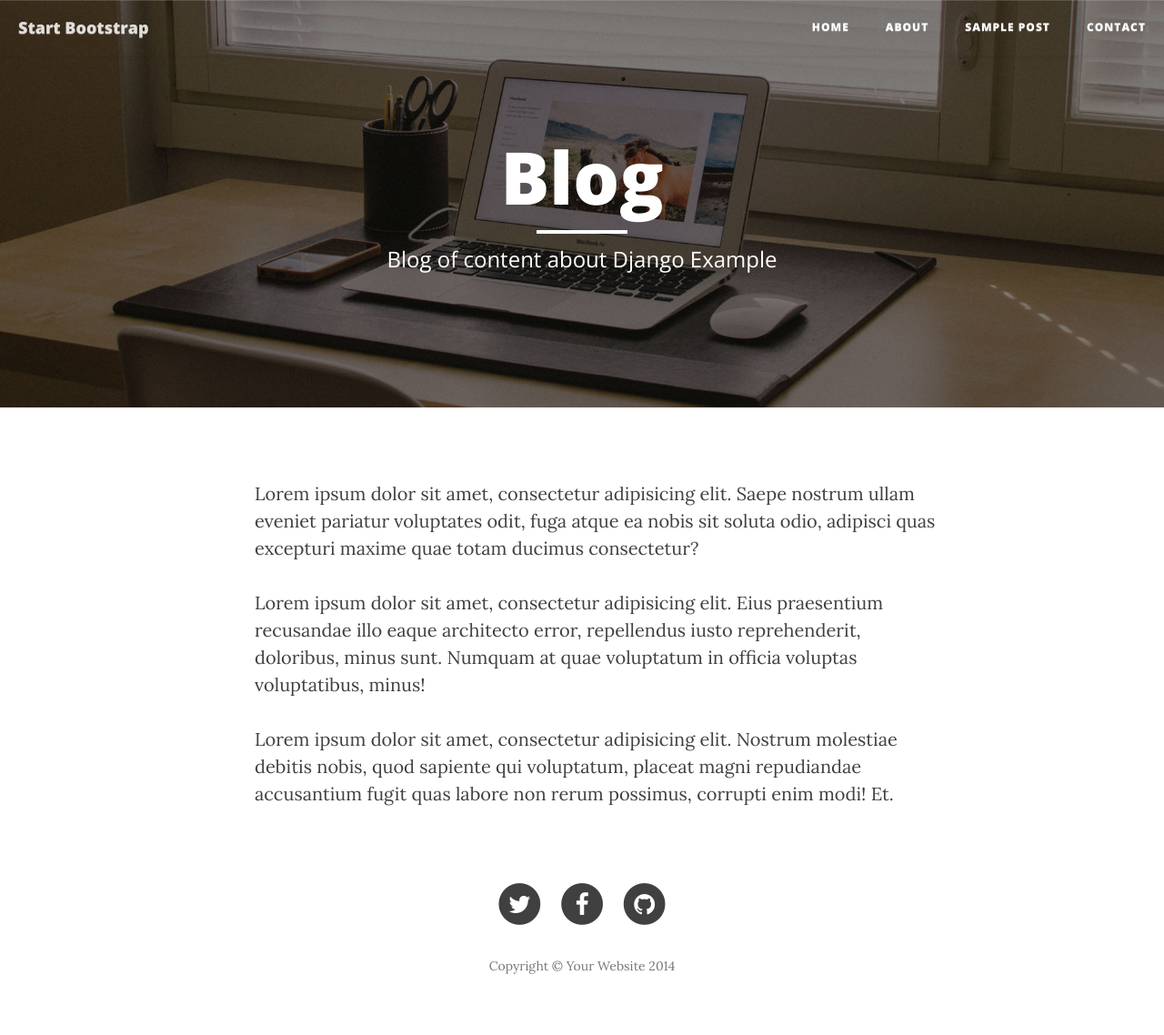
After one commit to mugan86/django_blog, a Django app: page /about in a window 1280 px wide. The commit adds this page. Shown: the whole page at 91% size. Run offline with Django 3.2, Linux system fonts and the light colour scheme; some libraries are stand-ins or nearby versions.

Commit message:
Add about page to open from main menu

```diff
--- /dev/null
+++ b/blog/templates/blog/about.html
@@ -0,0 +1,9 @@
+{% extends "blog/base.html" %}
+
+{% block content %}
+    <div class="col-lg-8 col-lg-offset-2 col-md-10 col-md-offset-1">
+        <p>Lorem ipsum dolor sit amet, consectetur adipisicing elit. Saepe nostrum ullam eveniet pariatur voluptates odit, fuga atque ea nobis sit soluta odio, adipisci quas excepturi maxime quae totam ducimus consectetur?</p>
+        <p>Lorem ipsum dolor sit amet, consectetur adipisicing elit. Eius praesentium recusandae illo eaque architecto error, repellendus iusto reprehenderit, doloribus, minus sunt. Numquam at quae voluptatum in officia voluptas voluptatibus, minus!</p>
+        <p>Lorem ipsum dolor sit amet, consectetur adipisicing elit. Nostrum molestiae debitis nobis, quod sapiente qui voluptatum, placeat magni repudiandae accusantium fugit quas labore non rerum possimus, corrupti enim modi! Et.</p>
+    </div>
+{% endblock %}
--- a/blog/templates/blog/base.html
+++ b/blog/templates/blog/base.html
@@ -43,7 +43,7 @@
                           <a href="/">Home</a>
                       </li>
                       <li>
-                          <a href="about.html">About</a>
+                          <a href="about">About</a>
                       </li>
                       <li>
                           <a href="post.html">Sample Post</a>
--- a/blog/urls.py
+++ b/blog/urls.py
@@ -6,4 +6,5 @@ urlpatterns = [
     url(r'^post/(?P<pk>[0-9]+)/$', views.post_detail),
     url(r'^post/new/$', views.post_new, name='post_new'),
     url(r'^post/(?P<pk>[0-9]+)/edit/$', views.post_edit, name='post_edit'),
+    url(r'^about', views.contact),
 ]
--- a/blog/views.py
+++ b/blog/views.py
@@ -37,3 +37,6 @@ def post_edit(request, pk):
         else:
             form = PostForm(instance=post)
         return render(request, 'blog/post_edit.html', {'form': form})
+
+def contact(request):
+        return render(request, 'blog/about.html')
```
